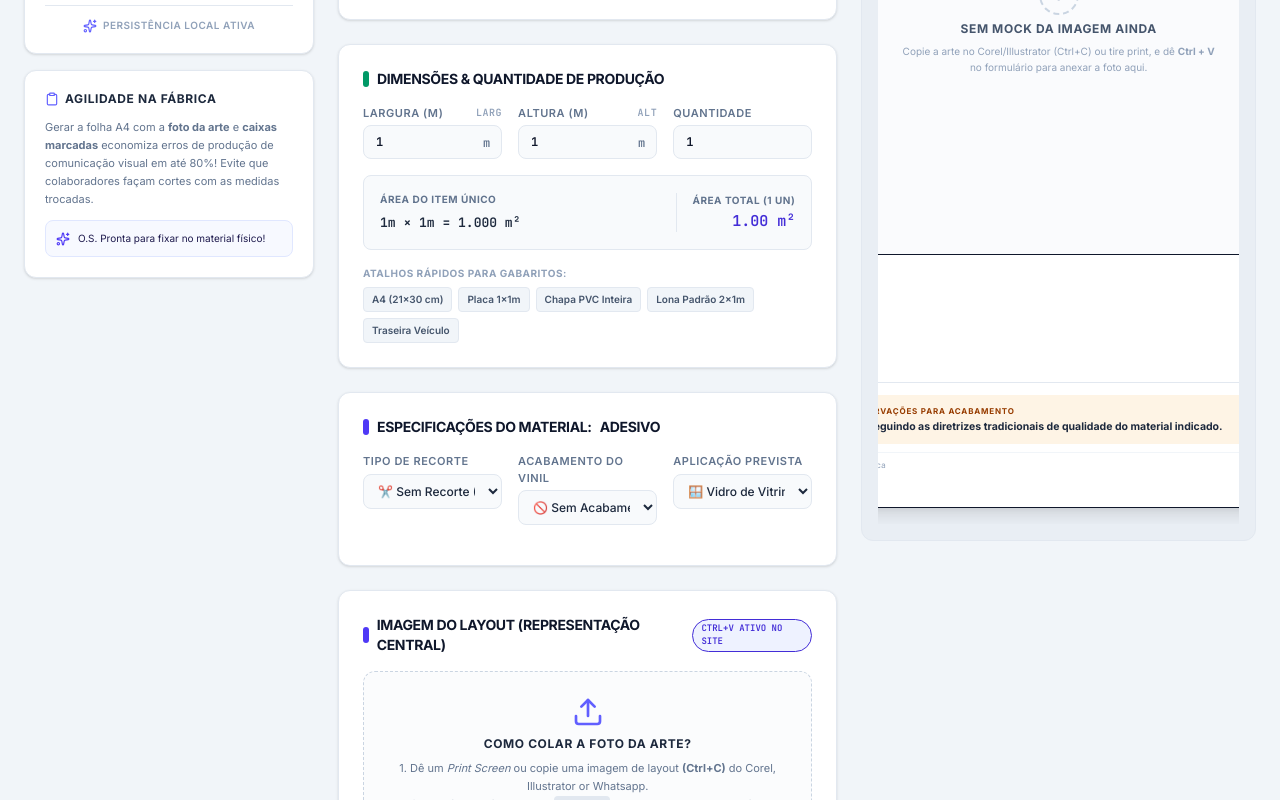
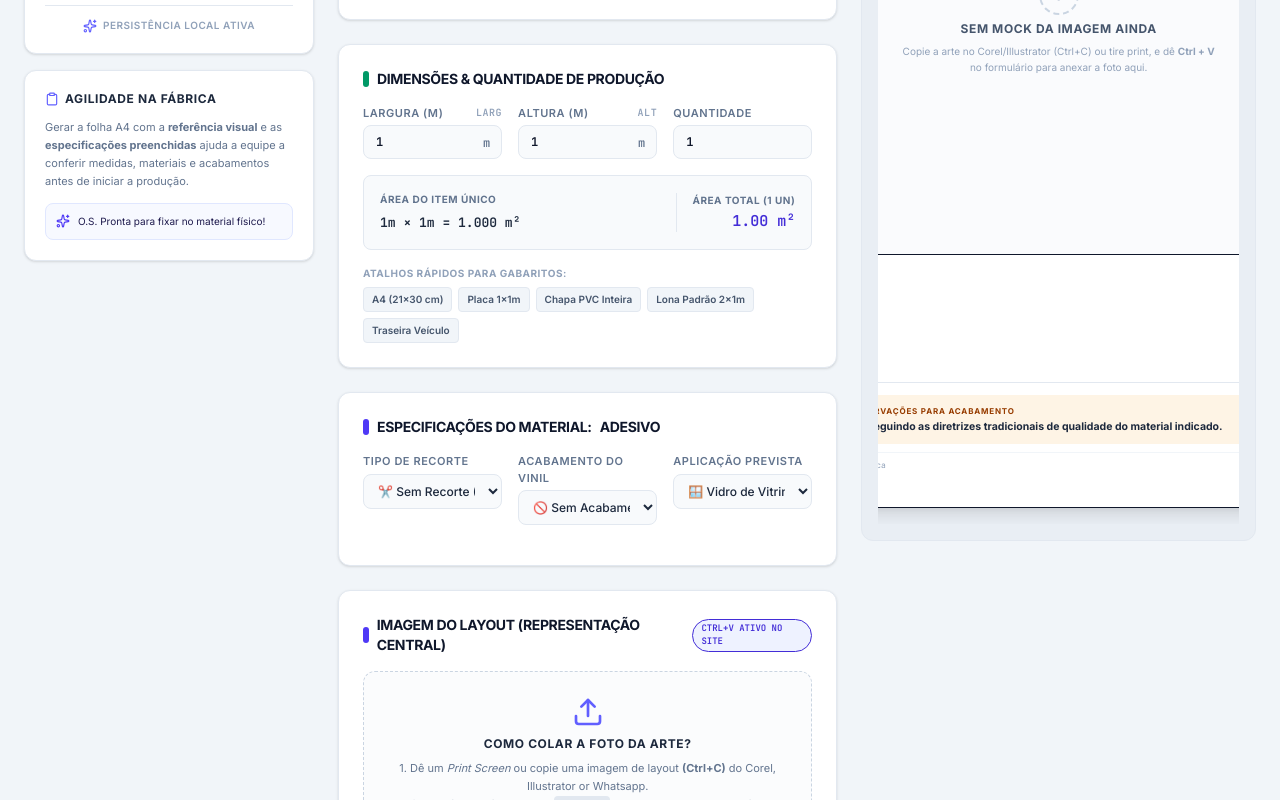
Before and after one commit to polar4851/geradordeos, a React (Vite) app: page / in a window 1280 px wide. Shown: the part 960-1760 px from the top of the page. Built offline with nearby package versions, Linux system fonts and the light colour scheme.

Commit message:
Clarify production guidance and storage status

```diff
--- a/src/App.tsx
+++ b/src/App.tsx
@@ -448,7 +448,7 @@ export default function App() {
               Agilidade na Fábrica
             </h4>
             <p className="text-[11px] leading-relaxed text-slate-500">
-              Gerar a folha A4 com a <b>foto da arte</b> e <b>caixas marcadas</b> economiza erros de produção de comunicação visual em até 80%! Evite que colaboradores façam cortes com as medidas trocadas.
+              Gerar a folha A4 com a <b>referência visual</b> e as <b>especificações preenchidas</b> ajuda a equipe a conferir medidas, materiais e acabamentos antes de iniciar a produção.
             </p>
             <div className="bg-indigo-50/50 p-2.5 rounded-lg text-[10px] text-indigo-950 flex items-center gap-2 border border-indigo-100">
               <Sparkles className="w-3.5 h-3.5 text-indigo-600 shrink-0" />
@@ -503,8 +503,8 @@ export default function App() {
           <span>ARMAZENAMENTO: NESTE NAVEGADOR</span>
         </div>
         <div className="flex gap-2 items-center font-semibold text-slate-300">
-          <span className="w-2 h-2 bg-emerald-500 rounded-full animate-pulse"></span>
-          SALVAMENTO LOCAL ATIVO
+          <span className={`w-2 h-2 ${storageError ? 'bg-rose-500' : 'bg-emerald-500'} rounded-full`}></span>
+          {storageError ? 'FALHA AO SALVAR' : 'SALVAMENTO LOCAL ATIVO'}
         </div>
       </footer>
 
```
